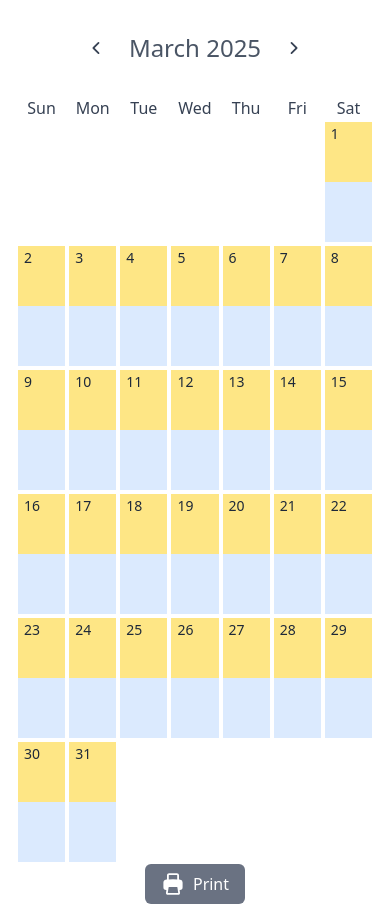
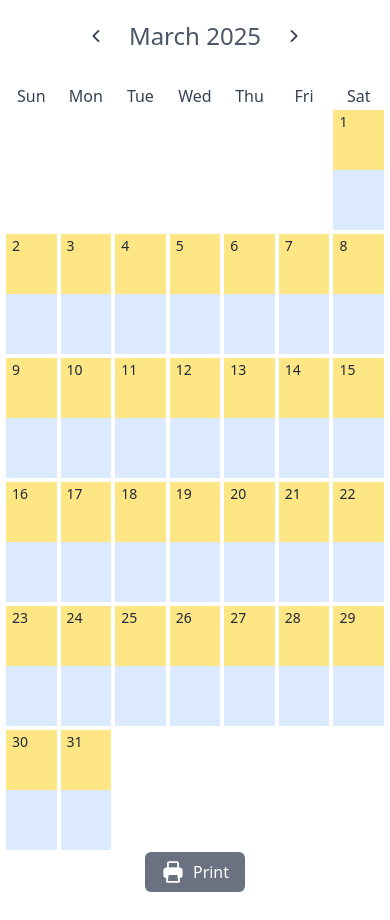
Before and after one commit to roylory/shift-calendar, a React (Vite) app: page / in a window 390 px wide. After the commit the page ends 896 px from the top, so only its background shows below. Built offline with nearby package versions, Linux system fonts and the light colour scheme.

Commit message:
less padding in mobile

```diff
--- a/src/App.tsx
+++ b/src/App.tsx
@@ -3,7 +3,7 @@ import { PrinterIcon } from "@heroicons/react/20/solid"
 
 function App() {
   return (
-    <div className="container mx-auto p-4">
+    <div className="container mx-auto p-1 md:p-4">
       <Calendar />
       <button onClick={() => window.print()} className="px-4 py-2 bg-gray-500 text-white rounded-md hover:bg-gray-400 print:hidden flex items-center justify-center gap-2 cursor-pointer mx-auto">
         <PrinterIcon className="w-6 h-6" />
```
